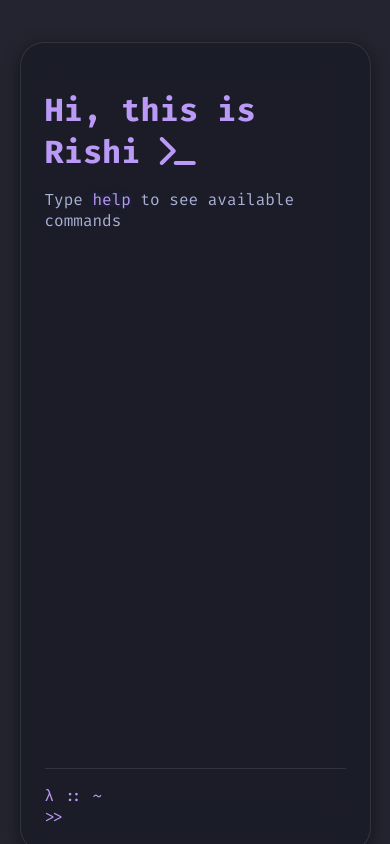
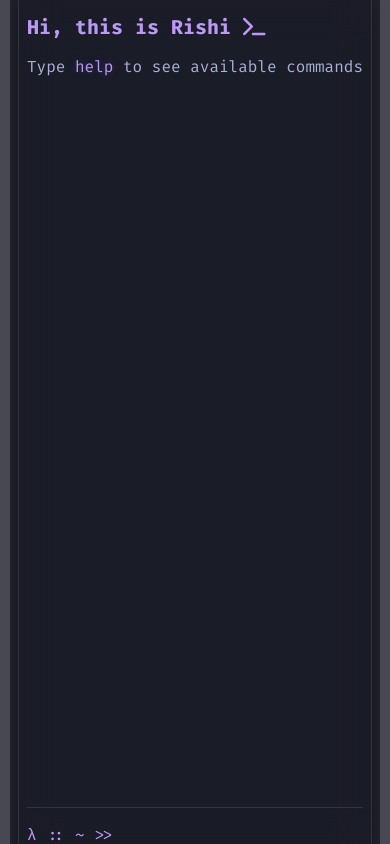
Before and after one commit to DevlopRishi/fluffy-winner-portfolio, a plain HTML site: page index.html in a window 390 px wide. Drawn offline with Linux system fonts and the light colour scheme.

Commit message:
Update style.css

```diff
--- a/style.css
+++ b/style.css
@@ -123,7 +123,6 @@ html, body {
     text-shadow: 0 0 8px var(--glow);
 }
 
-
 /* Scrollbar styling */
 ::-webkit-scrollbar {
     width: 6px;
@@ -148,3 +147,50 @@ pre {
 .icon {
     margin-right: 8px;
 }
+
+/* Responsive Design */
+@media (max-width: 768px) {
+    .cli-container {
+        width: 100%;
+        height: 100%;
+        padding: 0 8px;
+    }
+
+    .terminal {
+        padding: 16px;
+        border-radius: 12px;
+    }
+
+    .banner h1 {
+        font-size: 1.5rem;
+    }
+
+    .cli-input {
+        font-size: 14px;
+    }
+}
+
+@media (max-width: 480px) {
+    .cli-container {
+        width: 100%;
+        height: 100%;
+        margin: 0;
+    }
+
+    .terminal {
+        padding: 8px;
+        border-radius: 8px;
+    }
+
+    .banner h1 {
+        font-size: 1.25rem;
+    }
+
+    .cli-input {
+        font-size: 12px;
+    }
+
+    .background-glow {
+        filter: blur(100px);
+    }
+}
```
Lines whose indentation alone changed are shown as unchanged.
